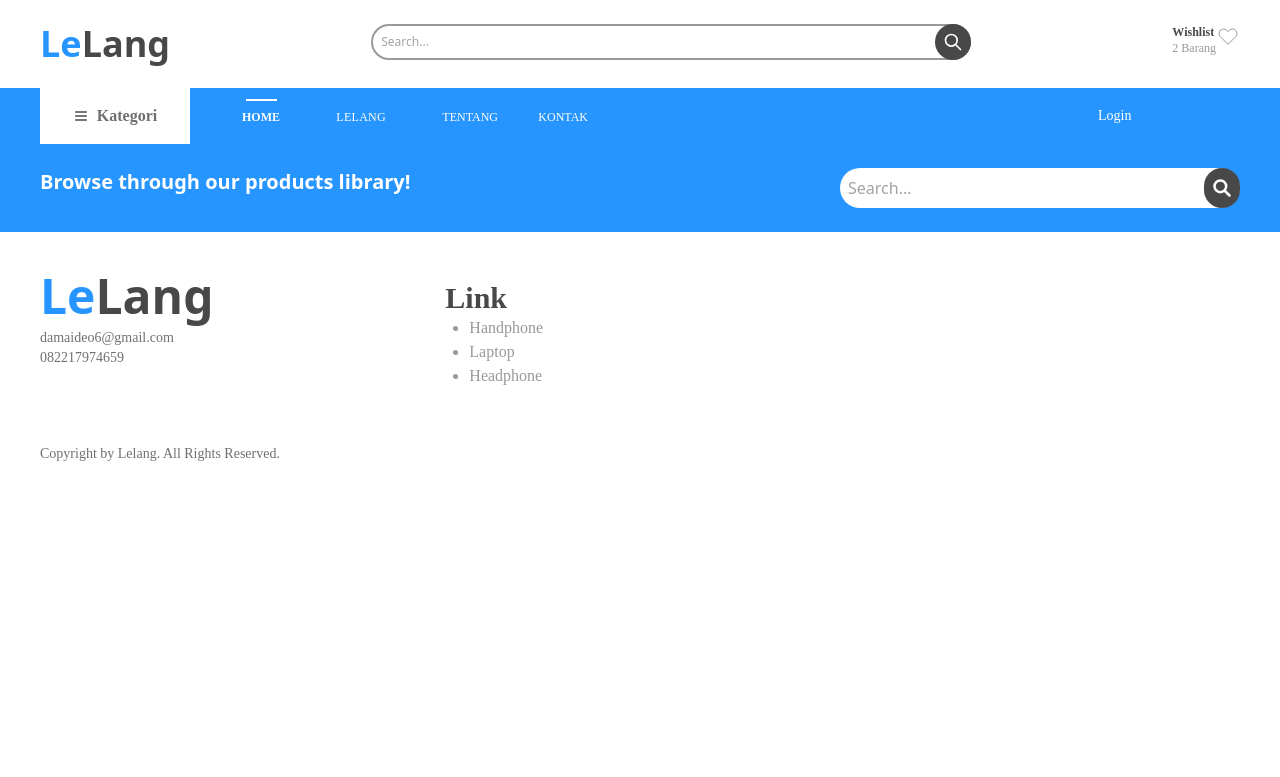
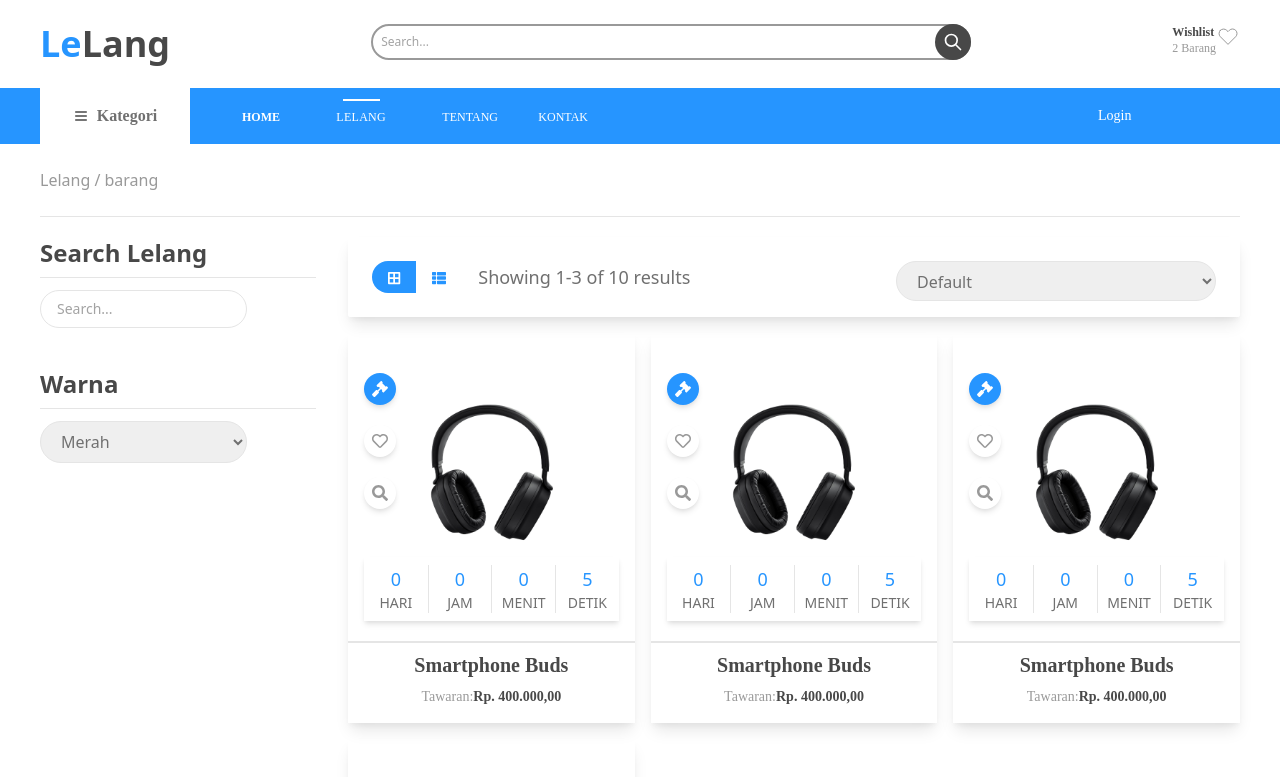
Before and after one commit to pe4ce56/lelang, a React (Create React App) app: page /products in a window 1280 px wide. Shown: the top 777 px of the page. Built offline with nearby package versions, Linux system fonts and the light colour scheme.

Commit message:
add Lelang page

```diff
--- a/src/App.js
+++ b/src/App.js
@@ -5,6 +5,7 @@ import Footer from "./components/Layouts/Footer";
 import ViewProductByCategory from "./components/Product/ViewProductByCategory";
 import ScrollToTop from "./ScrollToTop";
 import DetailProduct from "./components/Product/DetailProduct";
+import ViewAll from "./components/Product/ViewAll";
 
 function App() {
   return (
@@ -15,7 +16,10 @@ function App() {
         <Route exact path="/">
           <Home />
         </Route>
-        <Route exact path="/product-category/:category">
+        <Route exact path="/products">
+          <ViewAll />
+        </Route>
+        <Route exact path="/products/category/:category">
           <ViewProductByCategory />
         </Route>
         <Route exact path="/products/:product">
--- a/src/components/Home/ListAuction.jsx
+++ b/src/components/Home/ListAuction.jsx
@@ -11,7 +11,7 @@ function ListAuction() {
           <p className=" font-bold text-3xl">Handphone</p>
           <p className=" text-xl">9 Produk</p>
           <Link
-            to="/product-category/phones"
+            to="/products/category/phones"
             className="border-2 border-color-white px-8 py-2  text-xl mt-2 rounded-full hover:bg-white hover:text-primary"
           >
             Lihat Semua
--- a/src/components/Layouts/Navbar.jsx
+++ b/src/components/Layouts/Navbar.jsx
@@ -1,7 +1,11 @@
 import React from "react";
-import { Link } from "react-router-dom";
+import { Link, useLocation, useParams } from "react-router-dom";
 
-function navbar() {
+function Navbar() {
+  const { pathname } = useLocation();
+  const arrPath = pathname.split("/");
+  const route = arrPath[1] || "home";
+  console.log(route);
   return (
     <React.Fragment>
       <header>
@@ -13,11 +17,11 @@ function navbar() {
             </h3>
           </div>
           <form method="GET" className="w-1/2">
-            <div class="relative text-gray-600 focus-within:text-gray-400">
-              <span class="absolute inset-y-0 right-0 flex items-center ">
+            <div className="relative text-gray-600 focus-within:text-gray-400">
+              <span className="absolute inset-y-0 right-0 flex items-center ">
                 <button
                   type="submit"
-                  class="focus:outline-none focus:shadow-outline hover:bg-primary  bg-secondary rounded-full h-full w-9 flex justify-center items-center"
+                  className="focus:outline-none focus:shadow-outline hover:bg-primary  bg-secondary rounded-full h-full w-9 flex justify-center items-center"
                 >
                   <svg
                     fill="none"
@@ -26,7 +30,7 @@ function navbar() {
                     stroke-linejoin="round"
                     stroke-width="2"
                     viewBox="0 0 24 24"
-                    class="w-5 h-5 text-white"
+                    className="w-5 h-5 text-white"
                   >
                     <path d="M21 21l-6-6m2-5a7 7 0 11-14 0 7 7 0 0114 0z"></path>
                   </svg>
@@ -35,7 +39,7 @@ function navbar() {
               <input
                 type="text"
                 name="q"
-                class="py-2 text-xs text-color2 rounded-md pr-10 pl-2 focus:outline-none focus:bg-white focus:text-gray-900 rounded-full border-2 border-color2  w-full"
+                className="py-2 text-xs text-color2 rounded-md pr-10 pl-2 focus:outline-none focus:bg-white focus:text-gray-900 rounded-full border-2 border-color2  w-full"
                 placeholder="Search..."
                 autocomplete="off"
               />
@@ -87,7 +91,10 @@ function navbar() {
           <ul className="px-10 col-span-12 md:col-span-3  md:flex flex-grow  justify-between items-center text-white">
             <li className="nav-item flex flex-col justify-center group">
               <div
-                className="opacity-1-- group-hover:opacity-100 w-1/2  bg-white self-center"
+                className={
+                  (route == "home" ? "opacity-100" : "opacity-0") +
+                  " group-hover:opacity-100 w-1/2  bg-white self-center"
+                }
                 style={{ height: 2 }}
               ></div>
               <Link
@@ -97,40 +104,22 @@ function navbar() {
                 Home
               </Link>
             </li>
-            <li class="nav-item dropdown inline px-4 cursor-pointer uppercase tracking-wide relative flex flex-col justify-center group">
+            <li className="nav-item inline px-4 cursor-pointer uppercase tracking-wide relative flex flex-col justify-center group">
               <div
-                className="opacity-0 group-hover:opacity-100 w-1/2  bg-white self-center"
+                className={
+                  (route == "products" ? "opacity-100" : "opacity-0") +
+                  " group-hover:opacity-100 w-1/2  bg-white self-center"
+                }
                 style={{ height: 2 }}
               ></div>
-              <a className="px-3 py-2 flex items-center text-xs uppercase  font-normal leading-snug text-white group-hover:font-bold">
+              <Link
+                className="px-3 py-2 flex items-center text-xs uppercase  font-normal leading-snug text-white group-hover:font-bold"
+                to="/products"
+              >
                 Lelang
-              </a>
-              <div class=" dropdown-menu transition ease-in duration-700 md:top-7 md:absolute hidden h-auto w-96 flex pt-4 shadow-lg ">
-                <ul class="block w-full bg-white shadow p-8">
-                  <li class="py-1">
-                    <a class="block text-secondary font-bold text-color2 uppercase hover:text-color3 cursor-pointer">
-                      Item
-                    </a>
-                  </li>
-                  <li class="py-1">
-                    <a class="block text-secondary font-bold text-color2 uppercase hover:text-color3  cursor-pointer">
-                      Item 2
-                    </a>
-                  </li>
-                  <li class="py-1">
-                    <a class="block text-secondary font-bold text-color2 uppercase hover:text-color3 cursor-pointer">
-                      Item 3
-                    </a>
-                  </li>
-                  <li class="py-1">
-                    <a class="block text-secondary font-bold text-color2 uppercase hover:text-color3 cursor-pointer">
-                      Item 4
-                    </a>
-                  </li>
-                </ul>
-              </div>
+              </Link>
             </li>
-            <li class="nav-item flex flex-col justify-center group">
+            <li className="nav-item flex flex-col justify-center group">
               <div
                 className="opacity-0 group-hover:opacity-100 w-1/2  bg-white self-center"
                 style={{ height: 2 }}
@@ -142,7 +131,7 @@ function navbar() {
                 Tentang
               </a>
             </li>
-            <li class="nav-item flex flex-col justify-center group">
+            <li className="nav-item flex flex-col justify-center group">
               <div
                 className="opacity-0 group-hover:opacity-100 w-1/2  bg-white self-center"
                 style={{ height: 2 }}
@@ -170,4 +159,4 @@ function navbar() {
   );
 }
 
-export default navbar;
+export default Navbar;
--- a/src/components/Product/DetailProduct.jsx
+++ b/src/components/Product/DetailProduct.jsx
@@ -165,11 +165,11 @@ function DetailProduct() {
               className="text-secondary py-2 px-4 text-lg w-full focus:outline-none rounded-full border-radius-5 border-color2 border-1"
               placeholder="Penawaran (Rp)"
             />
-            <button className="mt-2 focus:outline-none rounded-full text-lg p-3  w-full bg-primary text-white hover:bg-white hover:text-primary border-1 border-primary justify-center items-center cursor-pointer">
+            <button className="mt-2 focus:outline-none rounded-full text-lg p-3  w-full bg-primary text-white hover:bg-white hover:text-primary border-1 border-primary justify-center items-center cursor-pointer  transition delay-100 duration-500 ease-in-out">
               Tawar Sekarang
             </button>
 
-            <button className="mt-4 focus:outline-none rounded-full text-lg p-3  w-full  justify-center items-center cursor-pointer border-1 border-grey-300 text-color3 hover:bg-primary hover:text-white">
+            <button className="mt-4 focus:outline-none rounded-full text-lg p-3  w-full  justify-center items-center cursor-pointer border-1 border-grey-300 text-color3 hover:bg-primary hover:text-white transition delay-100 duration-500 ease-in-out">
               Masukkan ke Wishlist
             </button>
           </div>
--- /dev/null
+++ b/src/components/Product/ViewAll.jsx
@@ -0,0 +1,124 @@
+import { useState } from "react";
+import { FontAwesomeIcon } from "@fortawesome/react-fontawesome";
+import {
+  faArrowRight,
+  faBorderAll,
+  faThList,
+} from "@fortawesome/free-solid-svg-icons";
+import { useParams } from "react-router-dom";
+
+import ListView from "../Layouts/ListView";
+import GridView from "../Layouts/GridView";
+
+function ViewAll() {
+  const { category } = useParams();
+  const [view, setView] = useState("grid");
+
+  return (
+    <section className="px-2 md:px-10">
+      <div className="py-6">
+        <p className="text-mont text-base text-color2">Lelang / barang </p>
+      </div>
+      <hr />
+      <div className="grid grid-cols-12 gap-8 mt-5 mb-5">
+        <div className="hidden md:block md:col-span-3">
+          <div>
+            <p className="text-secondary text-mont font-bold text-2xl mb-2">
+              Search Lelang
+            </p>
+            <hr />
+            <input
+              type="text"
+              name="q"
+              className="py-2 text-sm text-color2 rounded-md px-4 focus:outline-none focus:bg-white focus:text-gray-900 rounded-full w-3/4 mt-3"
+              placeholder="Search..."
+              style={{ borderWidth: 1 }}
+              autocomplete="off"
+            />
+          </div>
+          <div className="mt-10">
+            <p className="text-secondary text-mont font-bold text-2xl mb-2">
+              Warna
+            </p>
+            <hr />
+            <select
+              className="px-4 py-2 mt-3 text-color3 rounded-full w-3/4 focus:outline-none "
+              style={{ borderWidth: 1 }}
+            >
+              <option>Merah</option>
+              <option>Merah</option>
+              <option>Merah</option>
+            </select>
+          </div>
+        </div>
+        <div className="col-span-12 md:col-span-9">
+          <div className="rounded-sm shadow-lg w-full py-4 px-6 flex justify-between h-20">
+            <div className="flex items-center">
+              <button
+                className={
+                  (view === "grid"
+                    ? "bg-primary text-white "
+                    : "bg-white text-primary ") +
+                  " grid-view px-4 h-8 rounded-tl-full rounded-bl-full focus:outline-none"
+                }
+                onClick={() => setView("grid")}
+                style={{ paddingTop: 4, paddingBottom: 4 }}
+              >
+                <FontAwesomeIcon icon={faBorderAll} size="sm" />
+              </button>
+              <button
+                className={
+                  (view === "list"
+                    ? "bg-primary text-white "
+                    : "bg-white text-primary ") +
+                  " grid-view px-4 h-8 rounded-tr-full rounded-br-full focus:outline-none"
+                }
+                onClick={() => setView("list")}
+                style={{ paddingTop: 4, paddingBottom: 4 }}
+              >
+                <FontAwesomeIcon icon={faThList} size="sm" />
+              </button>
+              <p className="hidden sm:block text-color3 text-mont text-lg ml-4">
+                Showing 1-3 of 10 results
+              </p>
+            </div>
+            <select
+              className="px-4 py-2 mt-2 rounded-full w-80 focus:outline-none text-color3"
+              style={{ borderWidth: 1 }}
+            >
+              <option>Default</option>
+              <option>Dari harga: murah ke mahal</option>
+              <option>Dari harga: mahal ke murah</option>
+            </select>
+          </div>
+
+          {view === "grid" ? (
+            <div className="grid grid-cols-12 mt-2 w-full gap-4 mt-4">
+              {[1, 2, 3, 4].map((e) => (
+                <div className="col-span-6 lg:col-span-4">
+                  <GridView />
+                </div>
+              ))}
+            </div>
+          ) : (
+            [1, 2, 3, 3].map(() => <ListView />)
+          )}
+
+          <div className="paginataion flex gap-8 mt-6">
+            <a className="w-10 h-10  font-bold text-lg bg-primary text-white flex justify-center items-center rounded-full cursor-pointer shadow-xl">
+              1
+            </a>
+            <a className="w-10 h-10 font-bold text-lg bg-white hover:bg-primary hover:text-white text-primary flex justify-center items-center rounded-full cursor-pointer shadow-xl">
+              2
+            </a>
+            <a className="w-10 h-10  text-lg bg-white text-primary hover:bg-primary hover:text-white flex justify-center items-center rounded-full cursor-pointer shadow-xl">
+              <FontAwesomeIcon icon={faArrowRight} size="sm" />
+            </a>
+          </div>
+        </div>
+      </div>
+    </section>
+  );
+}
+
+export default ViewAll;
```
Also changed, not shown: src/components/Layouts/ListView.jsx (+18 -13 lines), public/profile/profile1.jpeg (added).
